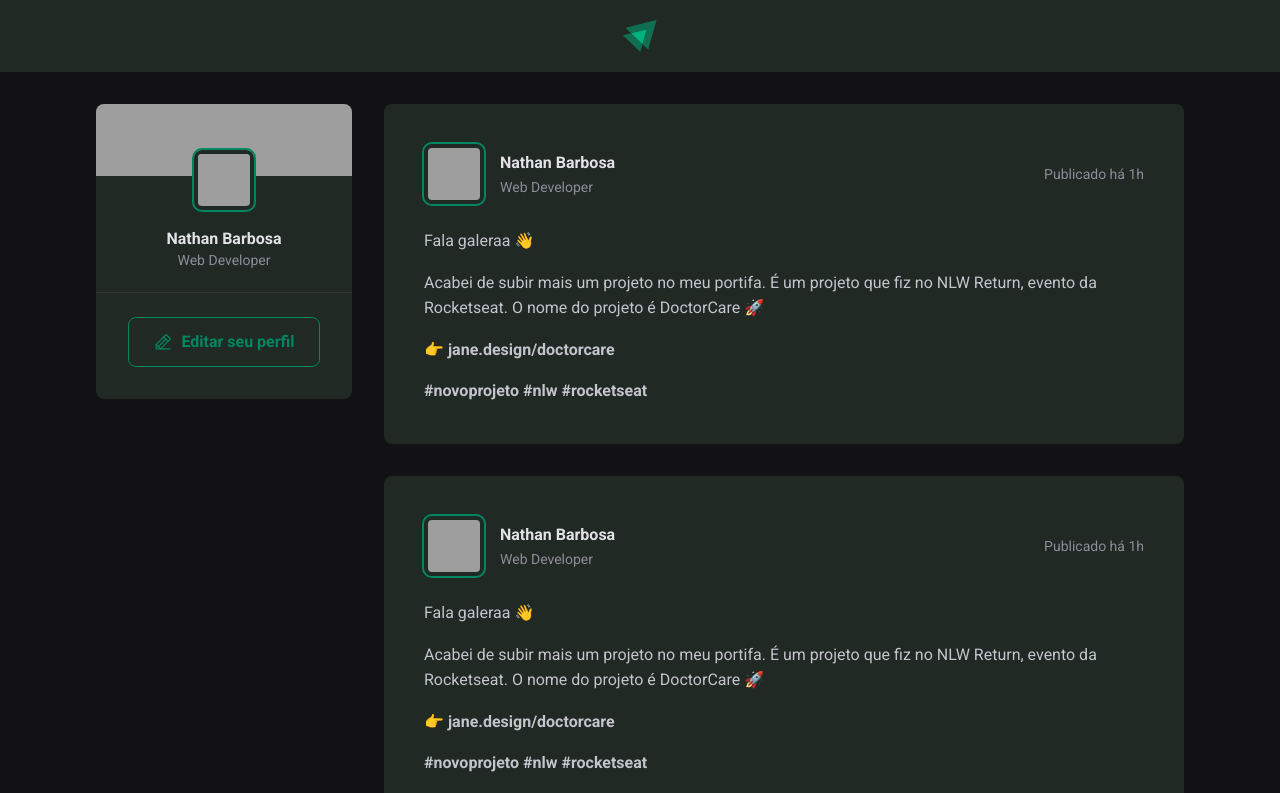
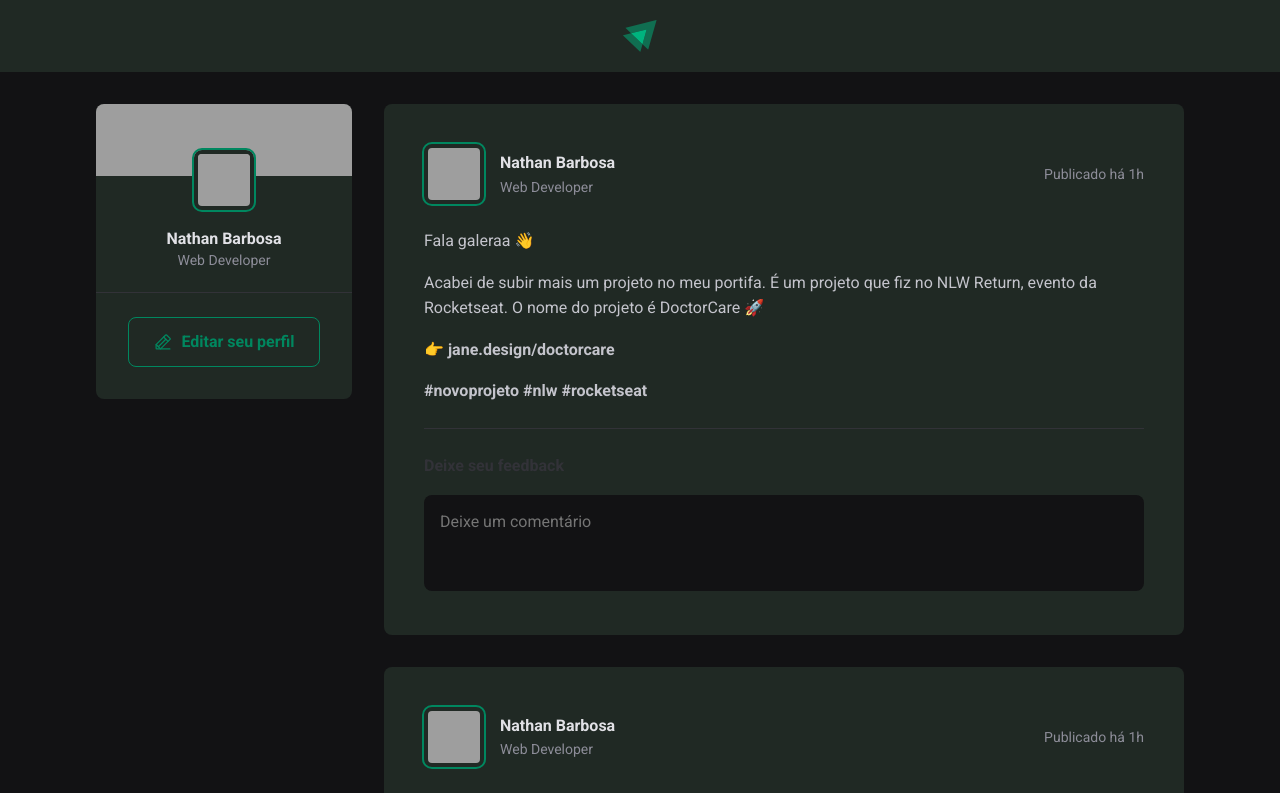
Before and after one commit to sannathan/Ignite-feed, a React (Vite) app: page / in a window 1280 px wide. Shown: the top 793 px of the page. Built offline with nearby package versions, Linux system fonts and the light colour scheme; grey boxes are pictures that could not be loaded.

Commit message:
feature(main): add comment form

```diff
--- a/src/components/post.jsx
+++ b/src/components/post.jsx
@@ -24,14 +24,21 @@ export function Post() {
           no NLW Return, evento da Rocketseat. O nome do projeto é DoctorCare 🚀
         </p>
         <p>
-          👉{' '} <a href="">jane.design/doctorcare</a>
+          👉 <a href="">jane.design/doctorcare</a>
         </p>
         <p>
-          <a href="">#novoprojeto</a>{' '}
-          <a href="">#nlw</a>{' '}
+          <a href="">#novoprojeto</a> <a href="">#nlw</a>{" "}
           <a href="">#rocketseat</a>
         </p>
       </div>
+
+      <form className={styles.commentForm}>
+        <strong>Deixe seu feedback</strong>
+        <textarea placeholder="Deixe um comentário" />
+        <footer>
+          <button type="submit">Comentar</button>
+        </footer>
+      </form>
     </article>
   );
 }
--- a/src/components/post.module.css
+++ b/src/components/post.module.css
@@ -63,9 +63,61 @@
   line-height: 1.6;
 }
 
-.authorInfo span{
+.authorInfo span {
   display: block;
   font-size: 0.875rem;
   color: var(--gray-400);
   line-height: 1.6;
 }
+
+.commentForm {
+  width: 100%;
+  margin-top: 1.5rem;
+  padding-top: 1.5rem;
+  border-top: 1px solid var(--gray-600);
+}
+
+.commentForm > strong {
+  line-height: 1.6;
+  color: var(--gray-600);
+}
+
+.commentForm textarea {
+  width: 100%;
+  background: var(--gray-900);
+  border: 0;
+  resize: none;
+  height: 6rem;
+  padding: 1rem;
+  border-radius: 8px;
+  color: var(--gray-100);
+  line-height: 1.4;
+  margin-top: 1rem;
+}
+
+.commentForm button[type="submit"] {
+  padding: 1rem 1.5rem;
+  margin-top: 1rem;
+  border-radius: 8px;
+  border: 0;
+  background: var(--green-500);
+  color: var(--white);
+  font-weight: bold;
+  cursor: pointer;
+
+  transition: background-color 0.1s;
+}
+
+.commentForm footer {
+  visibility: hidden;
+  max-height: 0;
+}
+
+.commentForm:focus-within footer {
+    visibility: visible;
+    max-height: none;
+}
+
+.commentForm button[type="submit"]:hover {
+  background: var(--gren-300);
+}
--- a/src/components/sidebar.module.css
+++ b/src/components/sidebar.module.css
@@ -19,7 +19,6 @@
 }
 
 .avatar {
-
   width: calc(3rem + 12px);
   height: calc(3rem + 12px);
   border-radius: 8px;
--- a/src/global.css
+++ b/src/global.css
@@ -10,6 +10,11 @@
 
     --green-300: #00B37E;
     --green-500: #00875f;
+}
+
+:focus {
+    outline: transparent;
+    box-shadow: 0 0 0 2px var(--green-500);
 }
 
 * {
```
Lines whose indentation alone changed are shown as unchanged.
